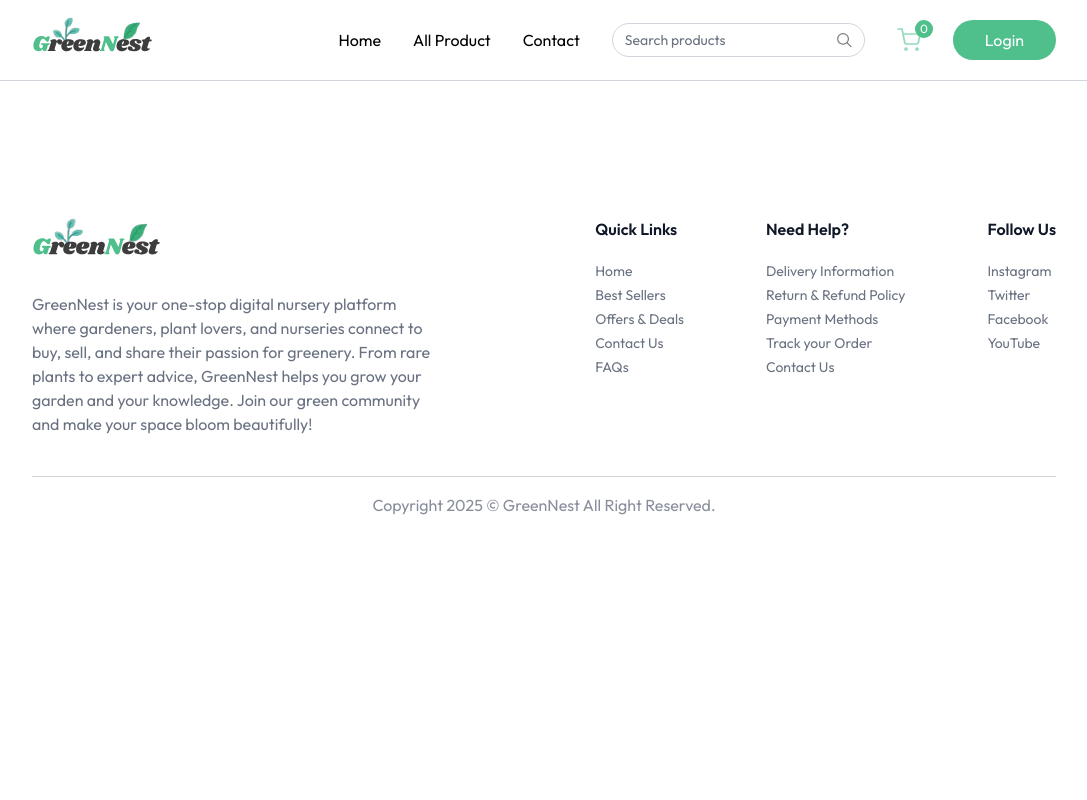
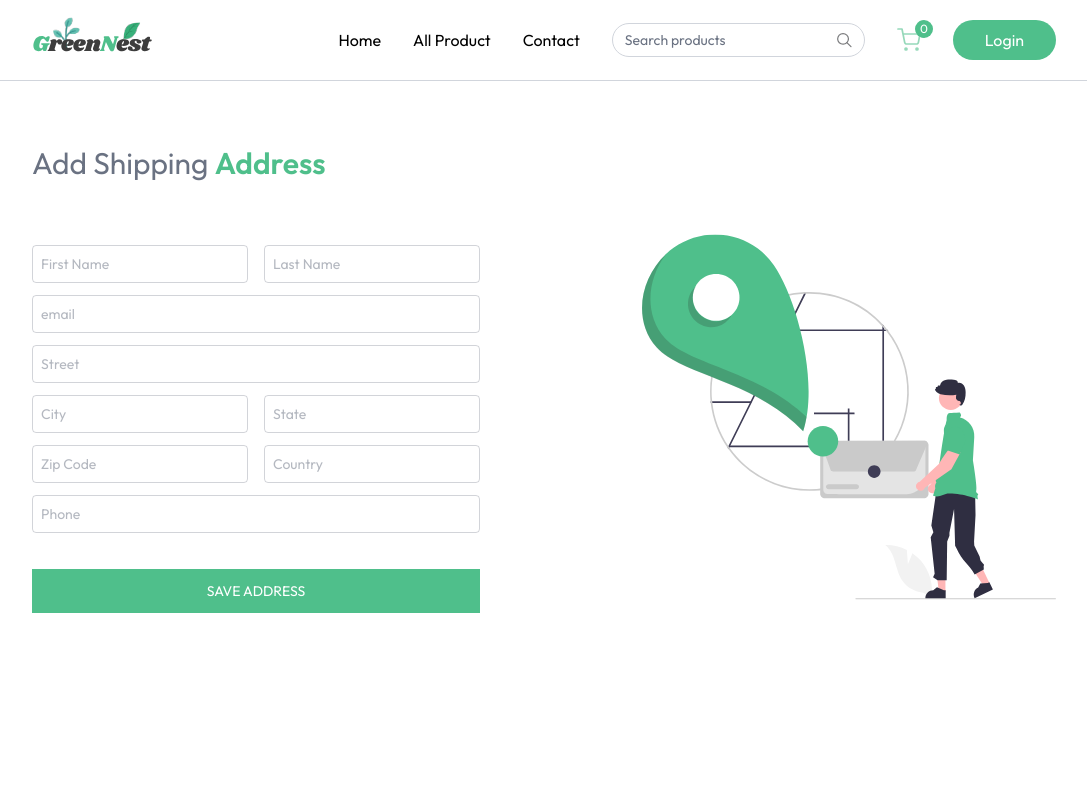
Before and after one commit to Humayun167/green_nest, a React (Vite) app in the folder client/: page /add-address in a window 1280 px wide. Shown: the top 800 px of the page, without its empty margins (96-1183 px from the left). Built offline with nearby package versions, Linux system fonts and the light colour scheme.

Commit message:
Add shipping address page ok

```diff
--- a/client/src/App.jsx
+++ b/client/src/App.jsx
@@ -10,6 +10,8 @@
 import ProductCategory from './pages/ProductCategory';
 import ProductDetails from './pages/ProductDetails';
 import Cart from './pages/Cart';
+import AddAdress from './pages/AddAddress';
+import AddAddress from './pages/AddAddress';
 
 const App = () => {
 
@@ -29,6 +31,7 @@
           <Route path='/products/:category' element={<ProductCategory/>}/>
           <Route path='/products/:category/:id' element={<ProductDetails/>}/>
           <Route path='/cart' element={<Cart/>}/>
+          <Route path='/add-address' element={<AddAddress/>}/>
 
         </Routes>
        </div>
--- /dev/null
+++ b/client/src/pages/AddAddress.jsx
@@ -0,0 +1,121 @@
+import { useState } from 'react';
+import { assets } from '../assets/assets';
+
+const InputField =({type,placeholder, name, handleChange,address })=>(
+    <input className='w-full px-2 py-2 border border-gray-500/30 rounded outline-none text-gray-500 focus:border-primary transition'
+    type={type}
+    placeholder={placeholder}
+    onChange={handleChange}
+    name={name}
+    value={address[name]}
+    required
+    />
+)
+
+
+
+
+
+const AddAddress = () => {
+
+    const [address, setAddress] = useState({
+        firstName:'',
+        lastName:'',
+        email:'',
+        street:'',
+        city:'',
+        state:'',
+        zipcode:'',
+        country:'',
+        phone:'',
+    })
+
+    const handleChange = (e) => {
+        const {name, value} = e.target;
+
+        setAddress((prevAddress) => ({
+           ...prevAddress,
+           [name]: value,
+        }))
+    }
+
+
+
+    const onSubmitHandler = async(e) => {
+      e.preventDefault();
+    }
+
+    return (
+        <div className='mt-16 pb-16'>
+            <p className='text-2xl md:text-3xl text-gray-500'>Add Shipping <span
+            className='font-semibold text-primary'>Address</span></p>
+            <div className='flex flex-col-reverse md:flex-row justify-between mt-10'>
+                <div className='flex-1 max-w-md'>
+                    <form onSubmit={onSubmitHandler} className='space-y-3 mt-6 text-sm' >
+                      <div className='grid grid-cols-2 gap-4'>
+                        <InputField handleChange={handleChange}
+                        address={address}
+                        name='firstName'
+                        type="text"
+                        placeholder="First Name"/>
+
+                        <InputField handleChange={handleChange}
+                        address={address}
+                        name='lastName'
+                        type="text"
+                        placeholder="Last Name"/>
+                      </div>
+
+                      <InputField handleChange={handleChange}
+                        address={address}
+                        name='email'
+                        type="email"
+                        placeholder="email"/>
+                        <InputField handleChange={handleChange}
+                        address={address}
+                        name='street'
+                        type="text"
+                        placeholder="Street"/>
+
+                    <div className='grid grid-cols-2 gap-4'>
+                            <InputField handleChange={handleChange}
+                        address={address}
+                        name='city'
+                        type="text"
+                        placeholder="City"/>
+                        <InputField handleChange={handleChange}
+                        address={address}
+                        name='state'
+                        type="text"
+                        placeholder="State"/>
+                        </div>
+
+                     <div className='grid grid-cols-2 gap-4'>
+                            <InputField handleChange={handleChange}
+                        address={address}
+                        name='zipcode'
+                        type="number"
+                        placeholder="Zip Code"/>
+                        <InputField handleChange={handleChange}
+                        address={address}
+                        name='Country'
+                        type="text"
+                        placeholder="Country"/>
+                        </div>
+                        <InputField handleChange={handleChange}
+                        address={address}
+                        name='phone'
+                        type="number"
+                        placeholder="Phone"/>
+                        <button className='w-full mt-6 bg-primary text-white py-3 hover:bg-primary-dull transition cursor-pointer uppercase'>save address</button>
+                    </form>
+
+                </div>
+                <img src={assets.add_address_iamge} alt="Add Address" />
+
+            </div>
+        </div>
+    );
+};
+
+export default AddAddress;
```
